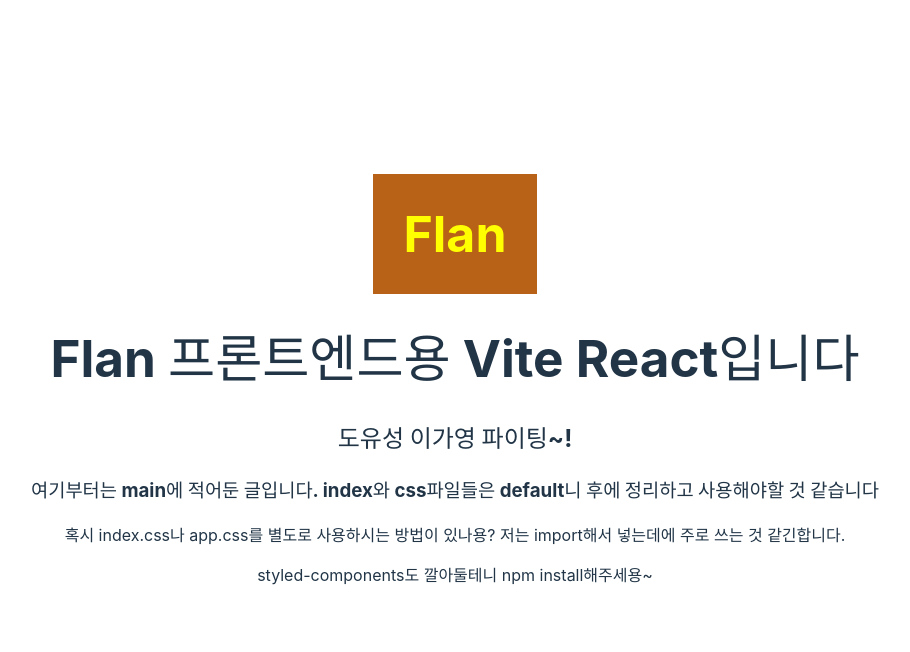
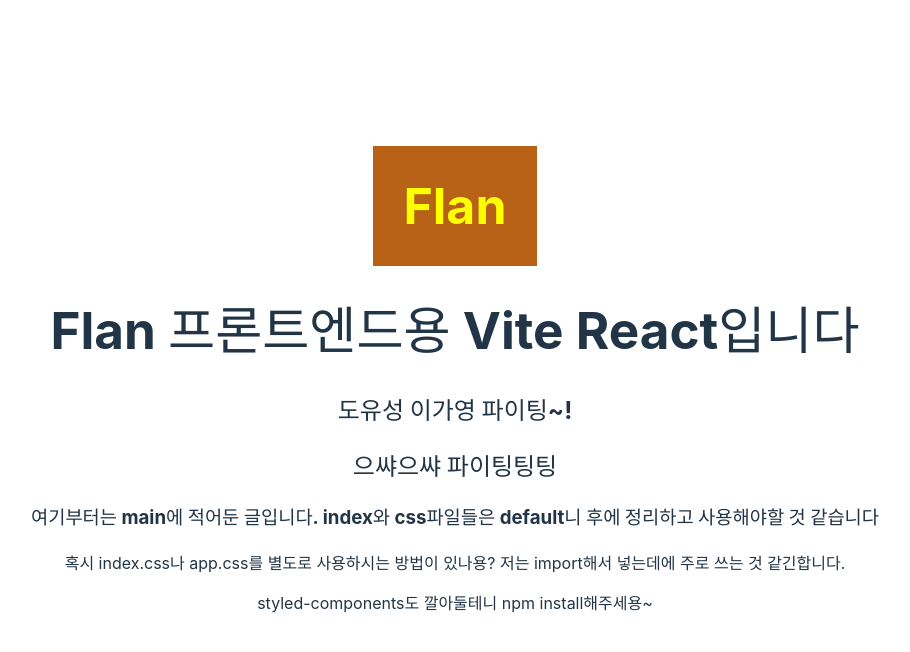
Before and after one commit to 2024GanzithonPYTHON/6_Ganzi_Frontend, a React (Vite) app: page / in a window 1280 px wide. Shown: the top 652 px of the page, without its empty margins (185-1095 px from the left). Built offline with nearby package versions, Linux system fonts and the light colour scheme.

Commit message:
YS clone test

```diff
--- a/src/App.jsx
+++ b/src/App.jsx
@@ -18,6 +18,7 @@
       <br/><br/>
       <h1> Flan 프론트엔드용 Vite React입니다</h1>
       <h2>도유성 이가영 파이팅~!</h2>
+      <h2>으쌰으쌰 파이팅팅팅</h2>
       </div>
     </>
   )
```
